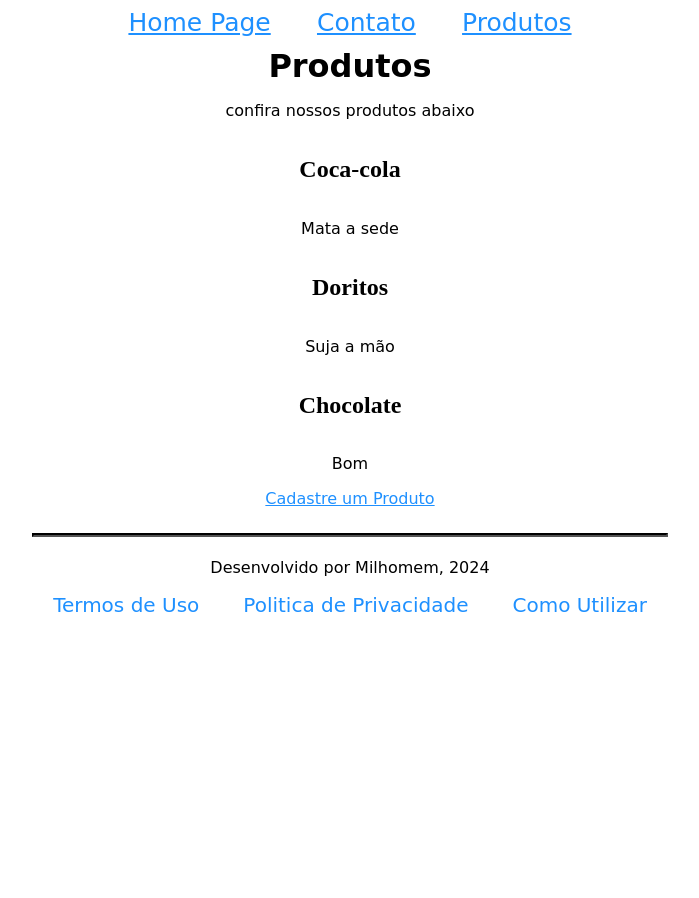
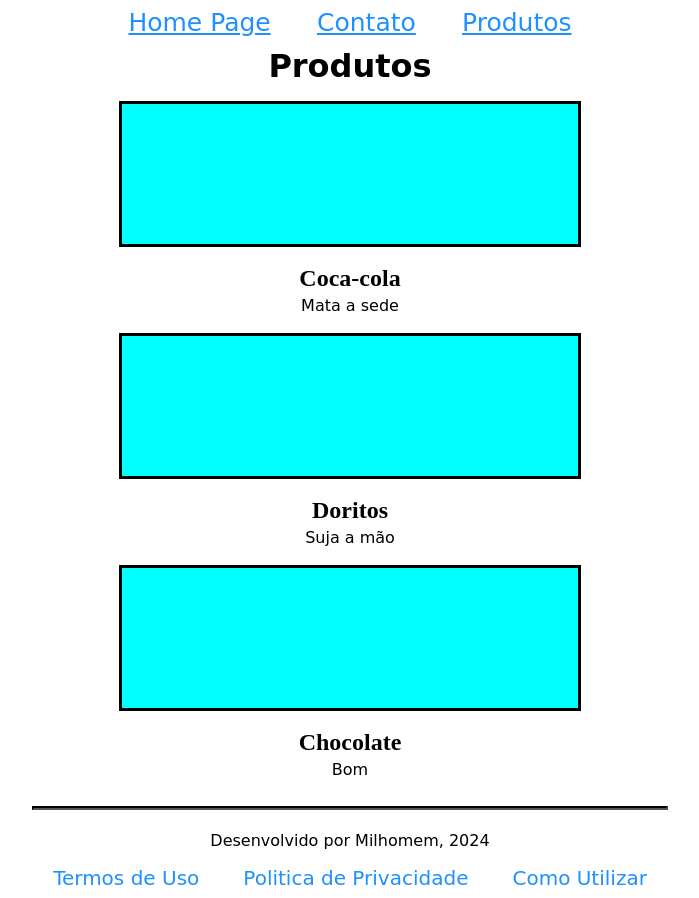
Before and after one commit to LucxsMilhomem/projeto-lp3, a Flask app: page /produtos in a window 1280 px wide. Shown: the whole page, without its empty margins (290-989 px from the left). Before the commit the page ends 612 px from the top, so only its background shows below. Run offline with Flask 3, Linux system fonts and the light colour scheme.

Commit message:
css atualização

```diff
--- a/static/style.css
+++ b/static/style.css
@@ -47,9 +47,29 @@
     margin-right: auto;
     margin-left: auto;
     margin-top: 0px;
-    margin-bottom: 10px;
+    margin-bottom: 0px;
 }
 
-img {
-    width: 25;
+.produto {
+    border: solid black;
+    padding: 70px;
+    width: 25%;
+    background-color: aqua;
 }
+
+.nd {
+    margin: 2px;
+}
+
+.contatos {
+    border: solid black;
+    padding: 10px;
+    padding-left: 15px;
+    padding-right: 300px;
+    margin-right: auto;
+    margin-left: 420px;
+}
+
+.numero{
+    padding-right: 380px;
+}
--- a/templates/contato.html
+++ b/templates/contato.html
@@ -5,6 +5,7 @@
 {% endblock %}
 
 {% block content %}
-<h1>Entre em contato</h1>
-<p>Utilize o formulário abaixo para entrar em contato</p>
+<h1>Contato</h1>
+<p class="contatos email">dgbttddtt234@gmail.com</p>
+<p class="contatos numero">11 95849-1586</p>
 {% endblock %}
--- a/templates/home.html
+++ b/templates/home.html
@@ -6,6 +6,6 @@
 
 {% block content %}
 <h1>Home</h1>
-<img src="https://shared.akamai.steamstatic.com/store_item_assets/steam/apps/1067900/header.jpg?t=1706149846">
+<img class="home" src="https://shared.akamai.steamstatic.com/store_item_assets/steam/apps/1067900/header.jpg?t=1706149846">
 <p class="texto">Lorem ipsum dolor sit amet, consectetur adipisicing elit. Iste aliquid maiores natus. Ex quos quis atque quibusdam magni alias porro deserunt libero? Mollitia numquam, voluptates quaerat, officia debitis qui ratione dolor praesentium aliquam ducimus dolores earum architecto beatae? Iste illum voluptate fugit quae necessitatibus, nemo provident, optio delectus, sit numquam odio quidem modi voluptatibus! Error repudiandae ullam veritatis voluptatum iusto commodi sunt voluptate molestias incidunt aliquam ratione tenetur vitae neque ea, ipsam architecto odio! Blanditiis ut totam autem nisi?</p>
 {% endblock %}
--- a/templates/produtos.html
+++ b/templates/produtos.html
@@ -6,16 +6,10 @@
 
 {% block content %}
 <h1>Produtos</h1>
-
-{% if produtos %}
-<p>confira nossos produtos abaixo</p>
 {% for produto in produtos %}
-<h2>{{ produto.nome }}</h2>
-<p>{{ produto.descricao }}</p>
+<p class="produto"></p>
+<h2 class="nd">{{ produto.nome }}</h2>
+<p class="nd">{{ produto.descricao }}</p>
 {% endfor %}
-<a href="/produtos/cadastro">Cadastre um Produto</a>
-{% else %}
-<a href="/produtos/cadastro">Cadastre um Produto</a>
-{% endif %}
 
 {% endblock %}
```
